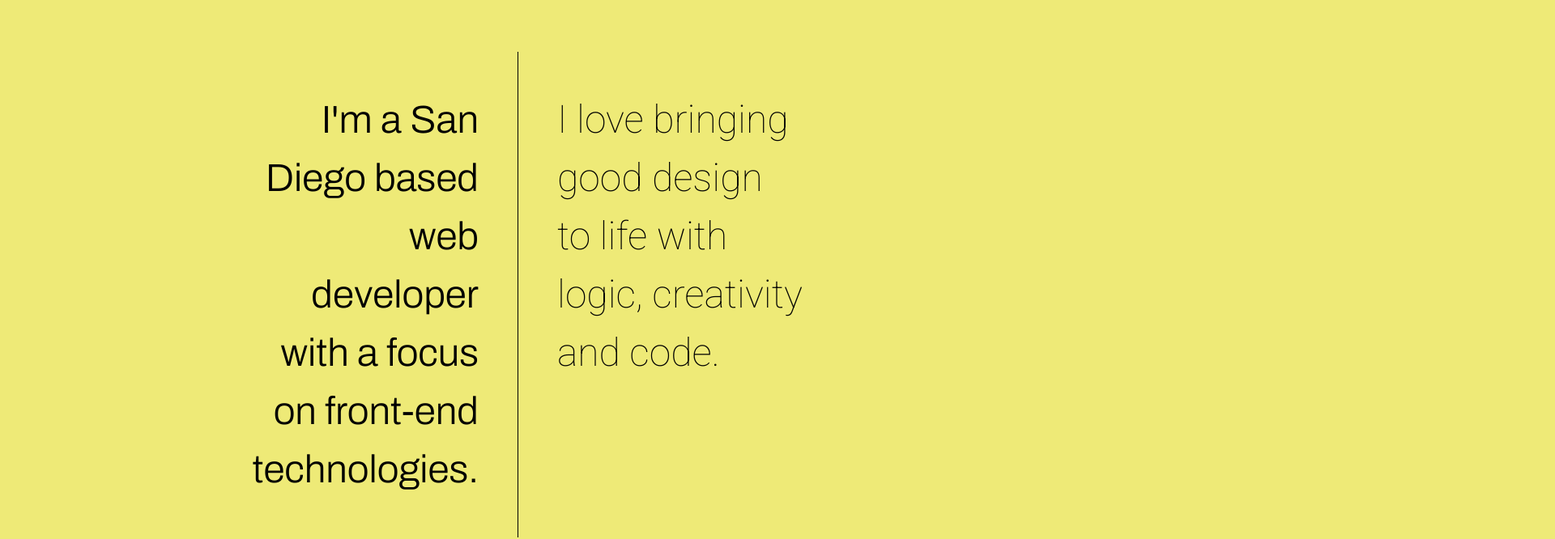
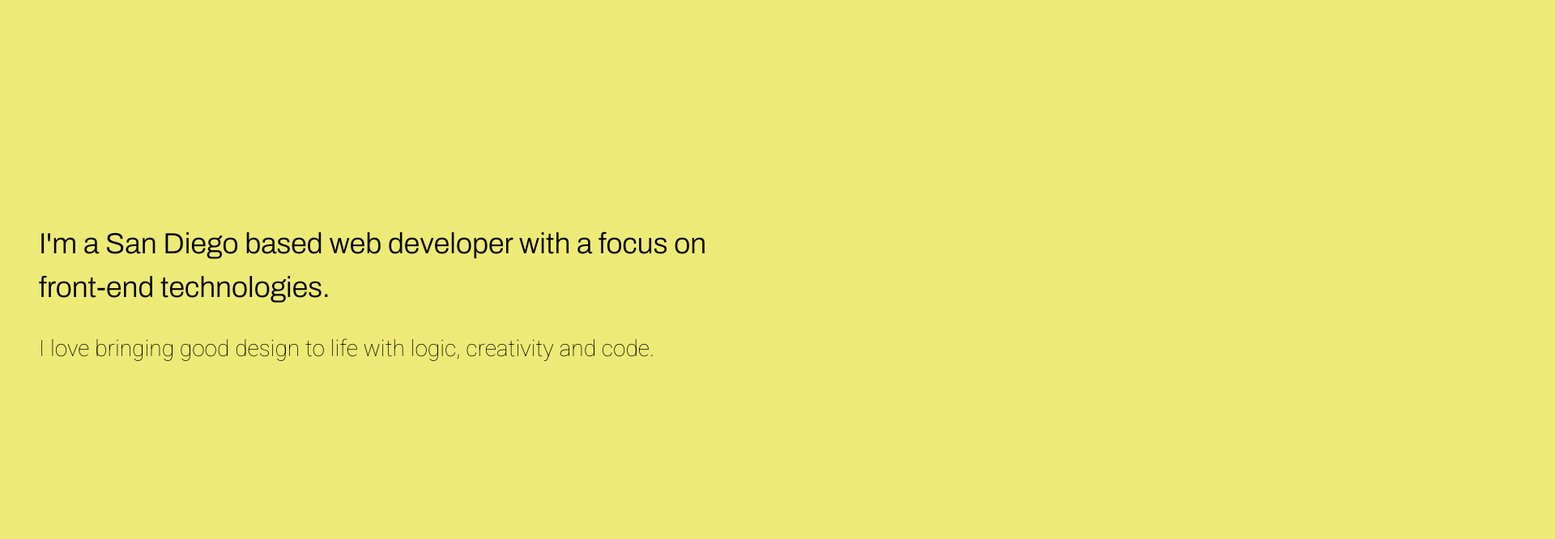
Before and after one commit to nongrubl89/portfolio-mio, a Next.js app: page / in a window 1280 px wide. Shown: the top 666 px of the page at 81% size, 1920 px wide, since content can reach past the window. Built offline with nearby package versions, Linux system fonts and the light colour scheme.

Commit message:
fixed prettier issues

```diff
--- a/components/HomePage.js
+++ b/components/HomePage.js
@@ -1,36 +1,42 @@
 import { useEffect } from 'react';
 import styled from 'styled-components';
-import { useAnimation, motion } from 'framer-motion';
+import { useAnimation } from 'framer-motion';
 import { useInView } from 'react-intersection-observer';
 import PortfolioTicker from './PortfolioTicker';
 
-const Title1 = styled(motion.h2)`
-  font-size: 3rem;
-  font-weight: ${(props) => props.fweight};
-  /* max-width: 400px; */
-  font-family: ${(props) => props.ffamily};
-  text-align: ${(props) => (props.talign ? '' : 'right')};
-  border-right: ${(props) => (props.bright ? '1px solid' : 'none')};
+const Title1 = styled.div`
+  align-items: center;
   padding: 1em;
   display: grid;
+  align-content: center;
+  height: 90%;
+  font-size: 1.5rem;
+  width: 75%;
+  h2 {
+    font-family: 'Archivo', sans-serif;
+    margin-bottom: 0;
+  }
+  h3 {
+    font-family: 'Roboto', sans-serif;
+    font-weight: 200;
+  }
   @media only screen and (min-device-width: 320px) and (max-device-width: 480px) and (-webkit-min-device-pixel-ratio: 2) {
     border: none;
+    font-size: 3rem;
+    /* margin-left: 2em; */
+    height: 85%;
   }
 `;
 
 const Container = styled.div`
-  display: grid;
-  grid-template-columns: repeat(auto-fit, minmax(400px, 400px));
   justify-content: center;
-  min-height: 100%;
+  height: 100%;
   @media only screen and (min-device-width: 320px) and (max-device-width: 480px) and (-webkit-min-device-pixel-ratio: 2) {
-    text-align: center;
+    text-align: right;
   }
 `;
 
 export default function AnimatedTitle() {
-  const text =
-    'Hi, Im a San Diego based web developer with a focus on front-end technologies. ';
   const ctrls = useAnimation();
 
   const { ref, inView } = useInView({
@@ -66,38 +72,22 @@ export default function AnimatedTitle() {
     <>
       <Container>
         <Title1
-          aria-label={text}
-          role="heading"
           ref={ref}
-          aria-hidden="true"
           initial="hidden"
           animate={ctrls}
           variants={characterAnimation}
-          fweight="500"
           bbottom
           aitems="bottom"
-          ffamily="'Archivo', sans-serif"
           mbottom="0"
           bright
         >
-          I&apos;m a San Diego based
-          <br /> web developer <br />
-          with a focus on front-end technologies.
-        </Title1>
-        <Title1
-          aria-label={text}
-          role="heading"
-          ref={ref}
-          aria-hidden="true"
-          initial="hidden"
-          animate={ctrls}
-          variants={characterAnimation}
-          talign
-          fweight="200"
-          aitems="start"
-          ffamily="'Roboto', sans-serif"
-        >
-          I love bringing good design to life with logic, creativity and code.
+          <h2>
+            I&apos;m a San Diego based web developer with a focus on front-end
+            technologies.
+          </h2>
+          <h3>
+            I love bringing good design to life with logic, creativity and code.
+          </h3>
         </Title1>
       </Container>
       <PortfolioTicker />
--- a/components/Page.js
+++ b/components/Page.js
@@ -1,9 +1,8 @@
+/* eslint-disable react-hooks/exhaustive-deps */
 // import PropTypes from "prop-types";
-import styled, { createGlobalStyle } from 'styled-components';
+import { createGlobalStyle } from 'styled-components';
 import { useState, useEffect } from 'react';
 // import Navbar from './Navbar';
-import HomePage from './HomePage';
-import PortfolioTicker from './PortfolioTicker';
 
 const GlobalStyles = createGlobalStyle`
   html {
@@ -21,11 +20,16 @@ const GlobalStyles = createGlobalStyle`
     line-height:1.5;
     color: black;
     background-color: ${(props) => props.color};;
-    position:relative;
-    min-height:100%;
+    height:100%;
     transition: background-color 2s ease;
-    overflow-x:hidden;
+    position: absolute;
+    width:100vw;
   }
+
+  #__next {
+    height: 100%; position: relative;
+}
+
   a {
     text-decoration: none;
     color: #1F4797;
--- a/components/PortfolioTicker.js
+++ b/components/PortfolioTicker.js
@@ -1,7 +1,4 @@
 import styled, { keyframes } from 'styled-components';
-import { useAnimation, motion, color } from 'framer-motion';
-import { useInView } from 'react-intersection-observer';
-import { useEffect, useState } from 'react';
 
 const ticker = keyframes`
   0% {
@@ -12,7 +9,7 @@ const ticker = keyframes`
   }
   `;
 
-const TickerContainer = styled(motion.div)`
+const TickerContainer = styled.div`
   width: 100%;
   overflow: hidden;
   white-space: nowrap;
@@ -41,29 +38,8 @@ const TickerItem = styled.h1`
 `;
 
 export default function PortfolioTicker() {
-  const colorAnimation = useAnimation();
-  const { ref: ref1, inView: inView1 } = useInView({
-    threshold: 0.5,
-  });
-  const colorSetter = {
-    brown: {
-      backgroundColor: `brown`,
-    },
-    black: {
-      backgroundColor: `black`,
-    },
-  };
-
-  //   useEffect(() => {
-  //     if (inView1) {
-  //       colorAnimation.start('black');
-  //     }
-  //     if (!inView1) {
-  //       colorAnimation.start('brown');
-  //     }
-  //   }, []);
   return (
-    <TickerContainer ref={ref1} animate={colorAnimation} variants={colorSetter}>
+    <TickerContainer>
       <Ticker>
         <TickerItem animationDelay="15s">
           Portfolio Portfolio Portfolio Portfolio Portfolio
--- a/components/styles/Body.js
+++ /dev/null
@@ -1,8 +0,0 @@
-import { createGlobalStyle } from "styled-components";
-
-export const GlobalStyle = createGlobalStyle`
-  body {
-    color: #f5dbbd;
-    overflow-y:hidden;
-  }
-`;
--- a/pages/_app.js
+++ b/pages/_app.js
@@ -1,3 +1,4 @@
+/* eslint-disable react/prop-types */
 import Page from '../components/Page';
 import '@fortawesome/fontawesome-svg-core/styles.css';
 
```
Also changed, not shown: components/Blob.js (deleted, +0 -116 lines).
